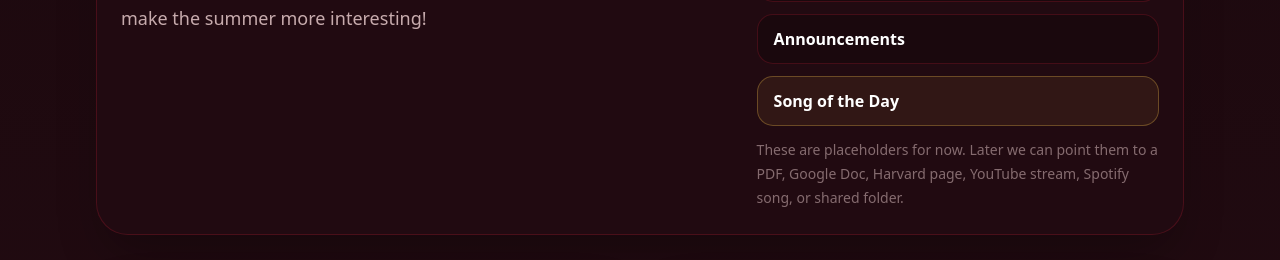
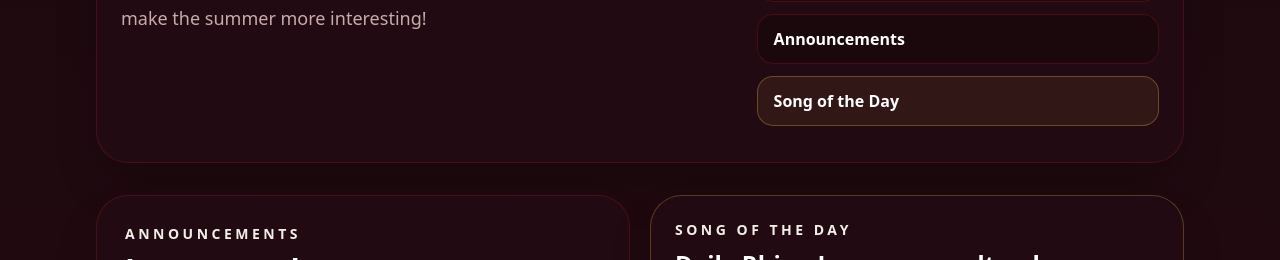
Before and after one commit to mduram/rhino-league, a Next.js app: page / in a window 1280 px wide. Shown: the part 880-1140 px from the top of the page. Built offline with nearby package versions, Linux system fonts and the light colour scheme; no server answers; the database is empty.

Commit message:
Fix left placeholder

```diff
--- a/src/app/page.tsx
+++ b/src/app/page.tsx
@@ -170,9 +170,6 @@ export default async function HomePage() {
               </div>
 
               <p className="mt-3 text-sm leading-6 text-red-100/45">
-                These are placeholders for now. Later we can point them to a PDF,
-                Google Doc, Harvard page, YouTube stream, Spotify song, or shared
-                folder.
               </p>
             </div>
           </div>
```
